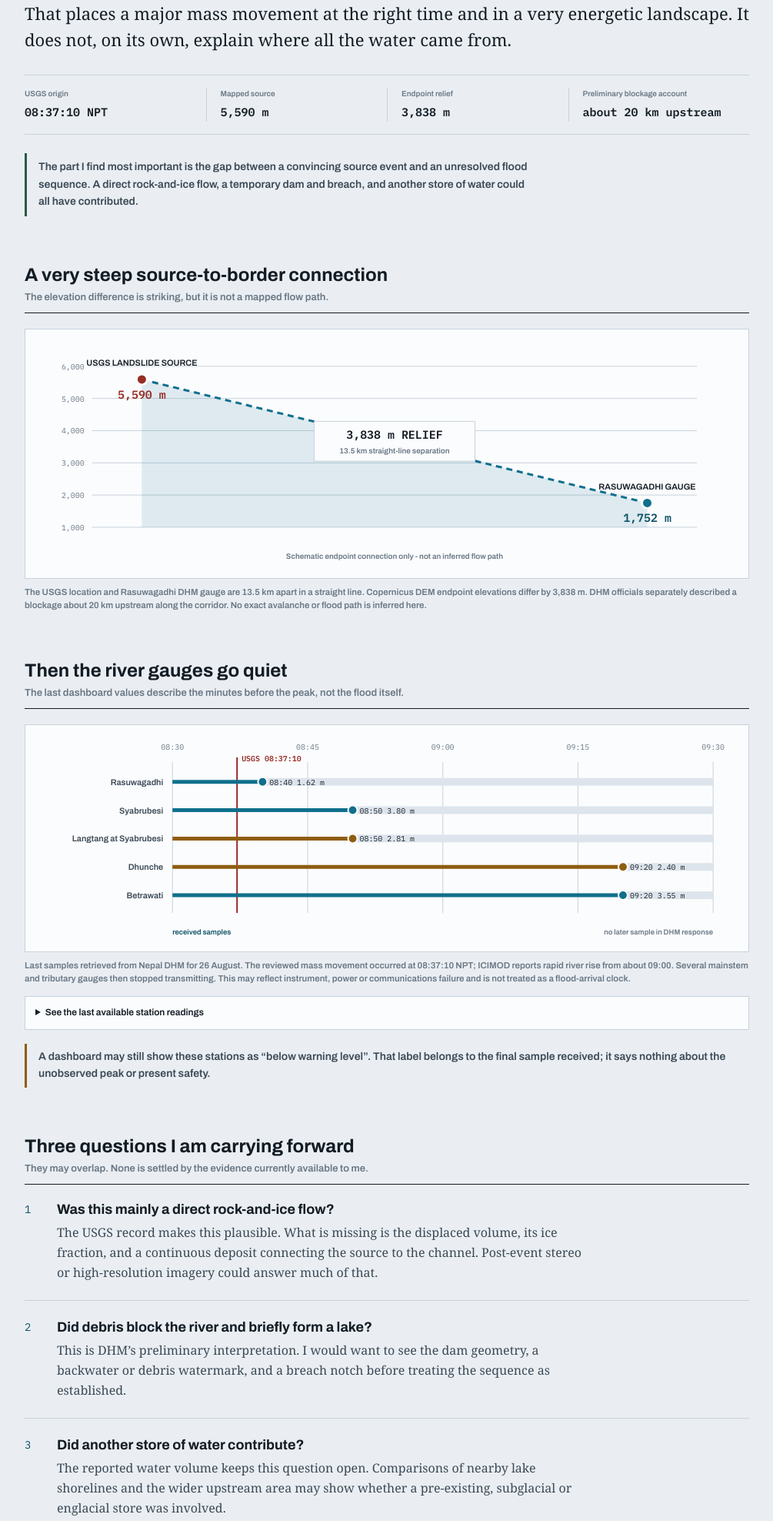
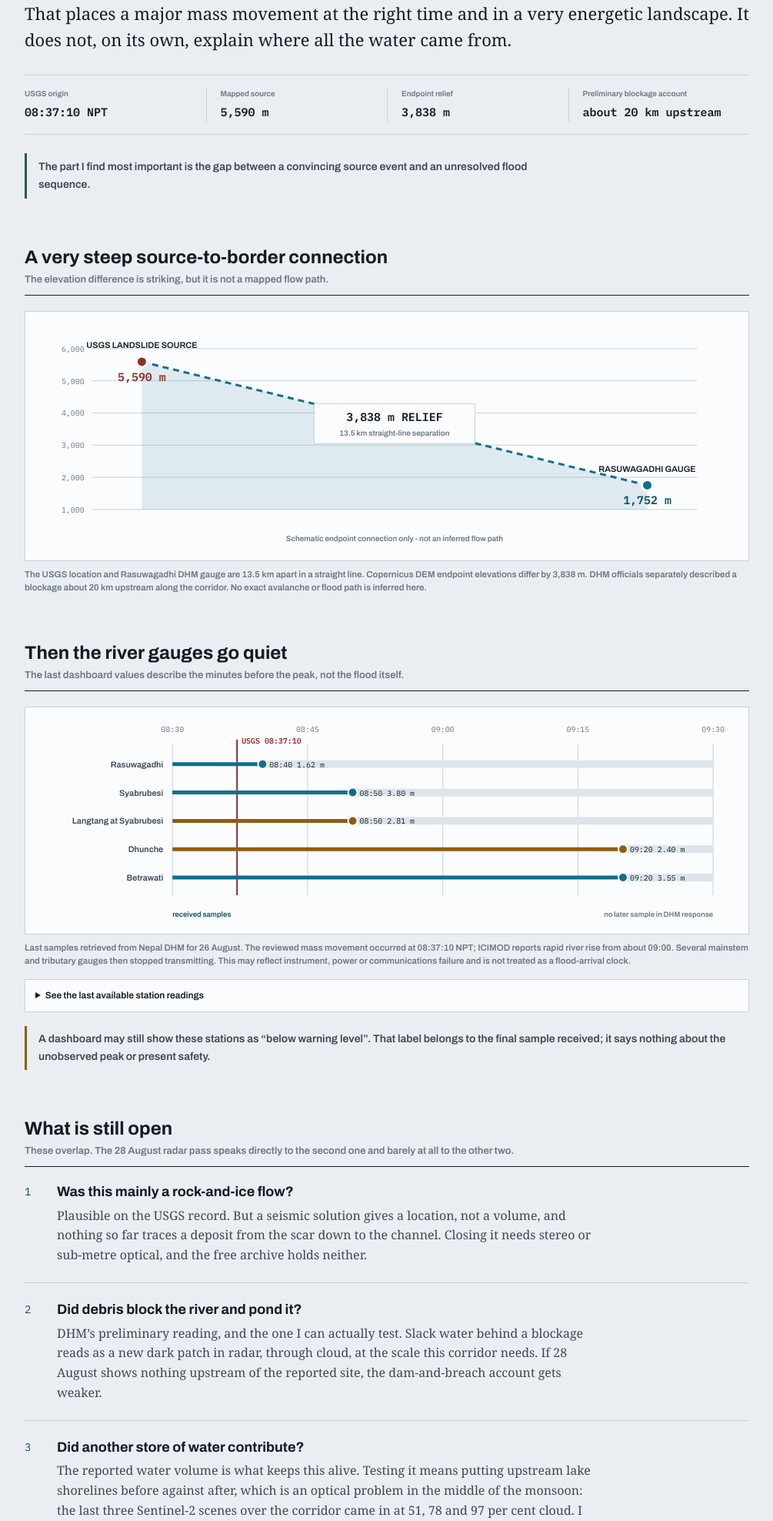
Before and after one commit to Ashish-Dutta007/climascope, a Flask app: page /trishuli/report in a window 1280 px wide. Shown: the part 480-2456 px from the top of the page at 77% size, without its empty margins (137-1142 px from the left). Run offline with Flask 3, Linux system fonts and the light colour scheme; parts of the project's set-up code (start-up, migrations or seed data) failed here and were passed over; some libraries are stand-ins or nearby versions.

Commit message:
Sharpen the open-questions section and drop repo links
The three questions all ran to the same shape and ended in a triad, and the
key-facts note above them pre-announced the same list. Rewritten to vary and to
say which question the 28 August radar pass can actually settle.

Also removes the GitHub links. ClimaScope is separately funded work and the
Trishuli note should not route contributors into that repository; the method
now points at DATA_NOTES.txt and contributions at the author's address.

```diff
--- a/templates/trishuli_report.html
+++ b/templates/trishuli_report.html
@@ -54,7 +54,7 @@
       <div><dt>Endpoint relief</dt><dd>3,838 m</dd></div>
       <div><dt>Preliminary blockage account</dt><dd>about 20 km upstream</dd></div>
     </dl>
-    <p class="author-note">The part I find most important is the gap between a convincing source event and an unresolved flood sequence. A direct rock-and-ice flow, a temporary dam and breach, and another store of water could all have contributed.</p>
+    <p class="author-note">The part I find most important is the gap between a convincing source event and an unresolved flood sequence.</p>
   </section>
 
   <section id="reconstruction">
@@ -79,19 +79,19 @@
   </section>
 
   <section id="mechanisms">
-    <div class="section-head"><h2>Three questions I am carrying forward</h2><p>They may overlap. None is settled by the evidence currently available to me.</p></div>
+    <div class="section-head"><h2>What is still open</h2><p>These overlap. The 28 August radar pass speaks directly to the second one and barely at all to the other two.</p></div>
     <div class="question-list">
       <article>
-        <h3>Was this mainly a direct rock-and-ice flow?</h3>
-        <p>The USGS record makes this plausible. What is missing is the displaced volume, its ice fraction, and a continuous deposit connecting the source to the channel. Post-event stereo or high-resolution imagery could answer much of that.</p>
+        <h3>Was this mainly a rock-and-ice flow?</h3>
+        <p>Plausible on the USGS record. But a seismic solution gives a location, not a volume, and nothing so far traces a deposit from the scar down to the channel. Closing it needs stereo or sub-metre optical, and the free archive holds neither.</p>
       </article>
       <article>
-        <h3>Did debris block the river and briefly form a lake?</h3>
-        <p>This is DHM&rsquo;s preliminary interpretation. I would want to see the dam geometry, a backwater or debris watermark, and a breach notch before treating the sequence as established.</p>
+        <h3>Did debris block the river and pond it?</h3>
+        <p>DHM&rsquo;s preliminary reading, and the one I can actually test. Slack water behind a blockage reads as a new dark patch in radar, through cloud, at the scale this corridor needs. If 28 August shows nothing upstream of the reported site, the dam-and-breach account gets weaker.</p>
       </article>
       <article>
         <h3>Did another store of water contribute?</h3>
-        <p>The reported water volume keeps this question open. Comparisons of nearby lake shorelines and the wider upstream area may show whether a pre-existing, subglacial or englacial store was involved.</p>
+        <p>The reported water volume is what keeps this alive. Testing it means putting upstream lake shorelines before against after, which is an optical problem in the middle of the monsoon: the last three Sentinel-2 scenes over the corridor came in at 51, 78 and 97 per cent cloud. I do not expect to answer this one soon.</p>
       </article>
     </div>
   </section>
@@ -111,7 +111,7 @@
   <section id="collaborate">
     <div class="section-head"><h2>This note can change</h2><p>Corrections, local observations and properly licensed imagery are welcome.</p></div>
     <p>If you know this landscape or hold relevant observations, write to <a href="mailto:ashish.dutta@hutton.ac.uk?subject=Trishuli%20evidence%20contribution">ashish.dutta@hutton.ac.uk</a>. I will keep contributed observations attributed and separate from my interpretation.</p>
-    <p class="text-links"><a href="https://github.com/Ashish-Dutta007/climascope/issues/new?template=trishuli-observation.yml">Contribute an observation</a><a href="{{ url_for('static', filename='trishuli/event_observations.geojson') }}" download>Download the GeoJSON</a><a href="https://github.com/Ashish-Dutta007/climascope/tree/main/analysis/trishuli">Read the method</a></p>
+    <p class="text-links"><a href="{{ url_for('static', filename='trishuli/event_observations.geojson') }}" download>Download the GeoJSON</a><a href="{{ url_for('static', filename='trishuli/DATA_NOTES.txt') }}">Sources, fields and limits</a></p>
   </section>
 
   <section id="method">
```
Also changed, not shown: static/trishuli/DATA_NOTES.txt (+4 -4 lines).
